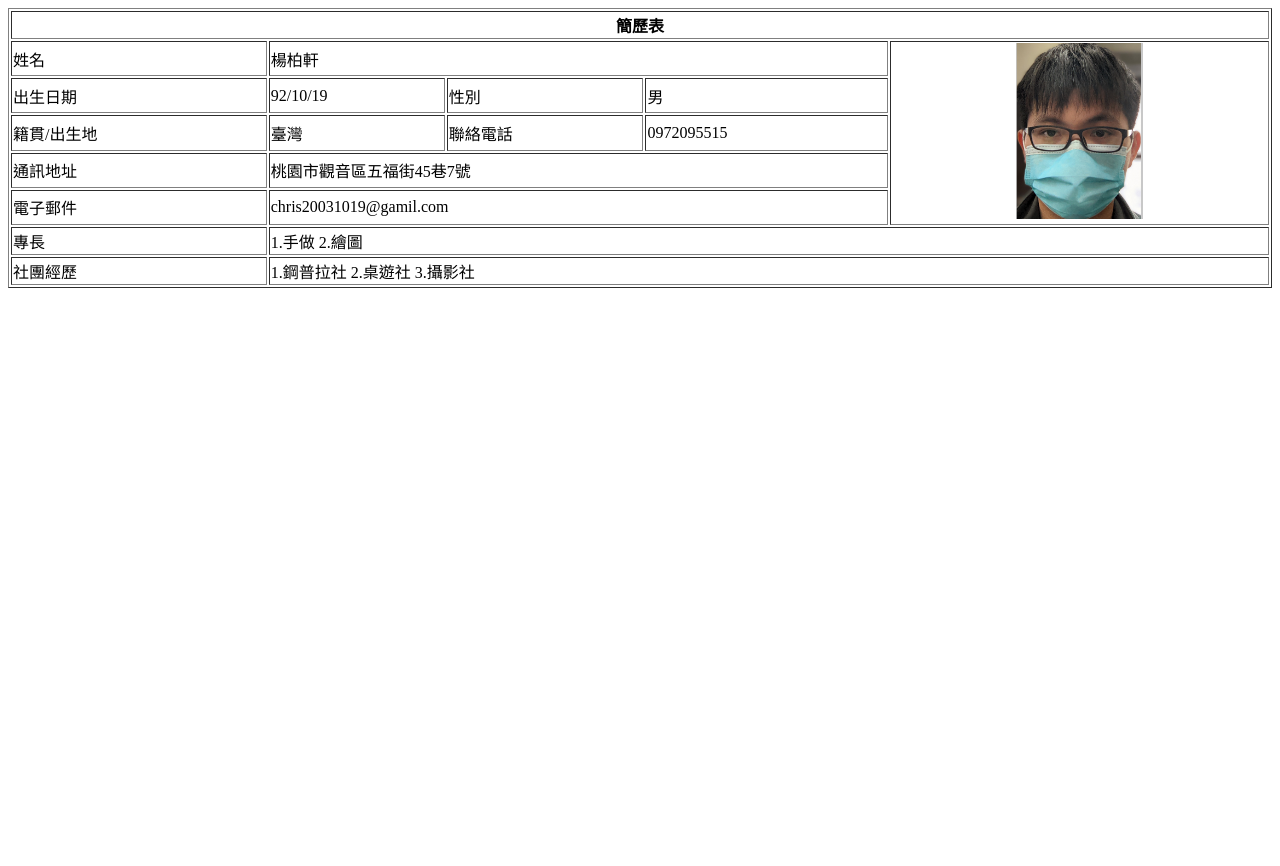
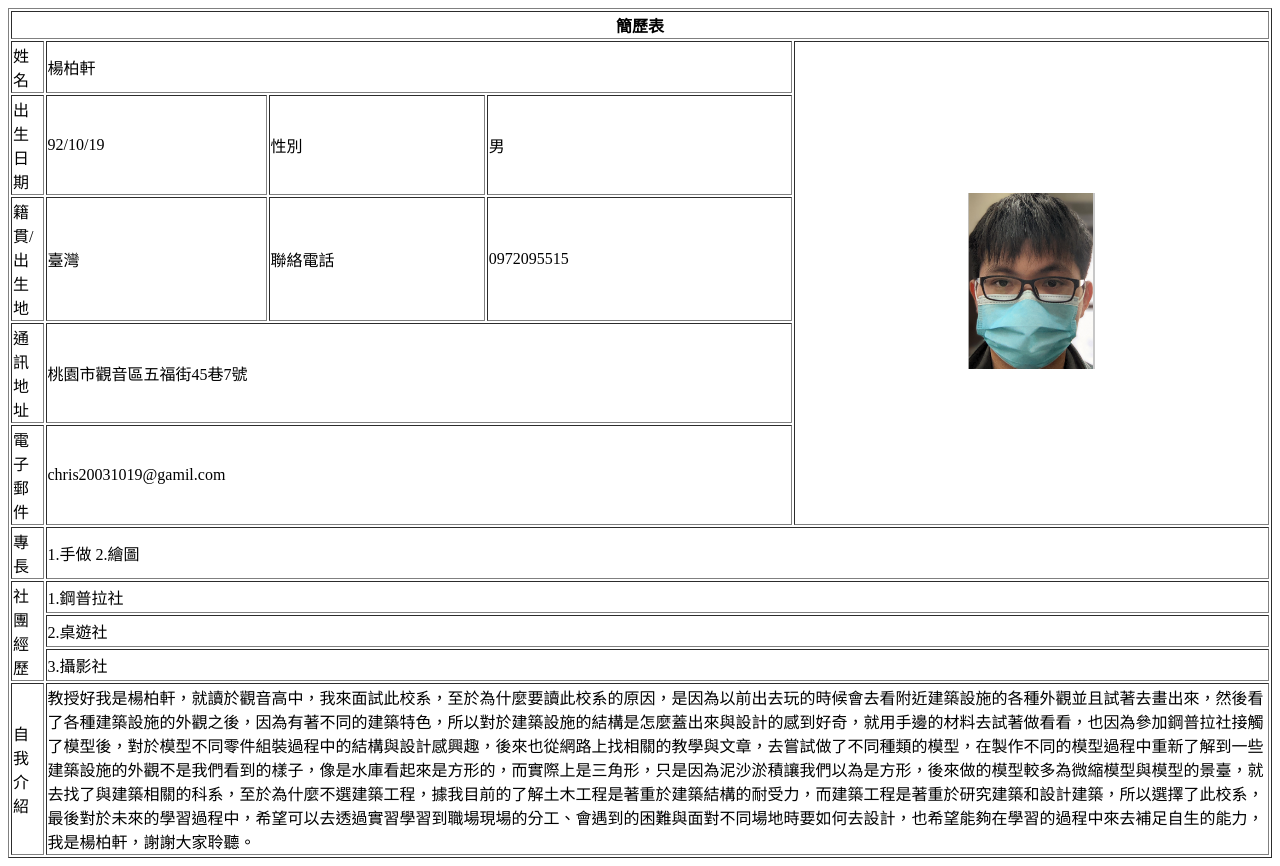
Before and after one commit to 30314gish/autobiography, a plain HTML site: page index.html in a window 1280 px wide. Before the commit the page ends 800 px from the top, so only its background shows below. Drawn offline with Linux system fonts and the light colour scheme.

Commit message:
Update index.html

```diff
--- a/index.html
+++ b/index.html
@@ -42,9 +42,20 @@
 <td colspan="4">1.手做 2.繪圖</td>
 </tr>
 <tr>
-<td>社團經歷</td>
-<td colspan="4">1.鋼普拉社 2.桌遊社 3.攝影社</td>
+<td rowspan="3">社團經歷</td>
+<td colspan="4">1.鋼普拉社</td>
+<tr>
+<td colspan="4">2.桌遊社</td>
 </tr>
+<tr>
+<td colspan="4">3.攝影社</td>
+</tr>
+<tr>
+<td rowspan="3">自我介紹</td>
+<td colspan="12">教授好我是楊柏軒，就讀於觀音高中，我來面試此校系，至於為什麼要讀此校系的原因，是因為以前出去玩的時候會去看附近建築設施的各種外觀並且試著去畫出來，然後看了各種建築設施的外觀之後，因為有著不同的建築特色，所以對於建築設施的結構是怎麼蓋出來與設計的感到好奇，就用手邊的材料去試著做看看，也因為參加鋼普拉社接觸了模型後，對於模型不同零件組裝過程中的結構與設計感興趣，後來也從網路上找相關的教學與文章，去嘗試做了不同種類的模型，在製作不同的模型過程中重新了解到一些建築設施的外觀不是我們看到的樣子，像是水庫看起來是方形的，而實際上是三角形，只是因為泥沙淤積讓我們以為是方形，後來做的模型較多為微縮模型與模型的景臺，就去找了與建築相關的科系，至於為什麼不選建築工程，據我目前的了解土木工程是著重於建築結構的耐受力，而建築工程是著重於研究建築和設計建築，所以選擇了此校系，最後對於未來的學習過程中，希望可以去透過實習學習到職場現場的分工、會遇到的困難與面對不同場地時要如何去設計，也希望能夠在學習的過程中來去補足自生的能力，我是楊柏軒，謝謝大家聆聽。</td>
+</tr>
+
+
 
 </table>
 
```
